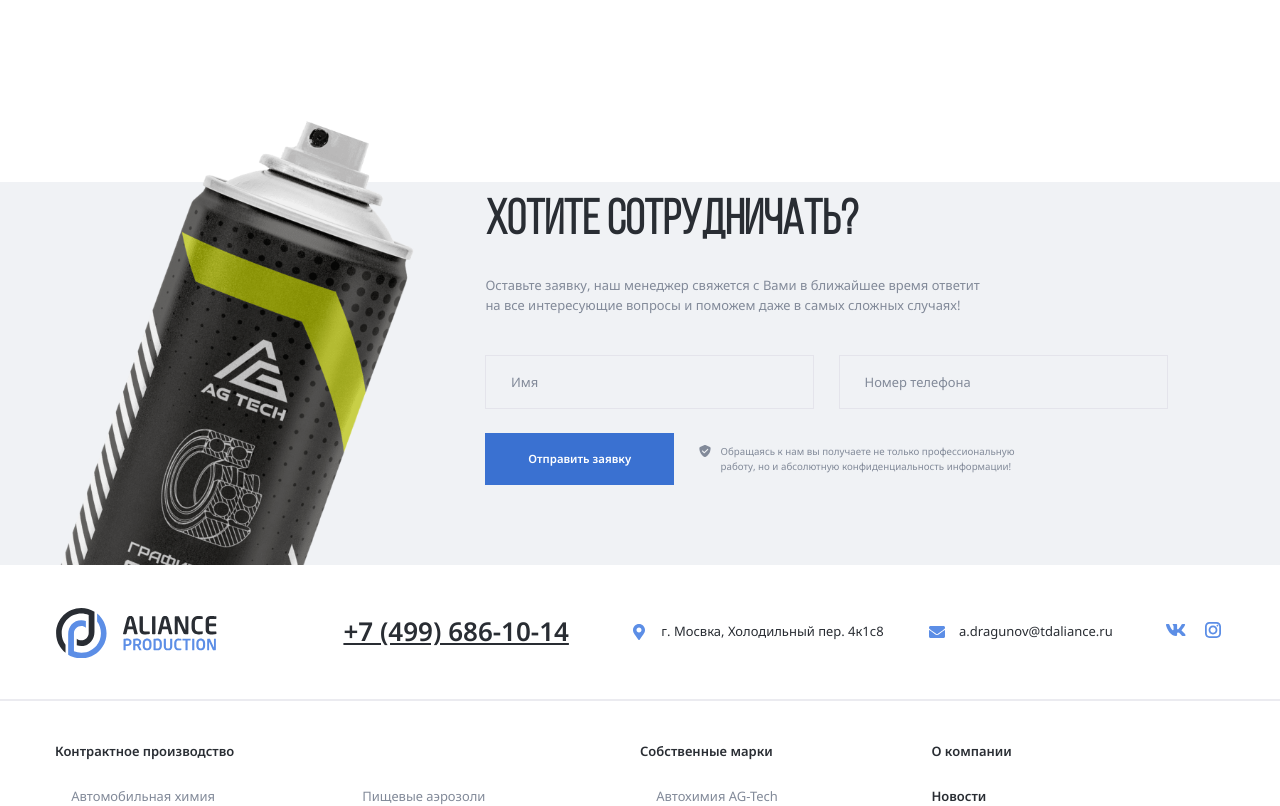
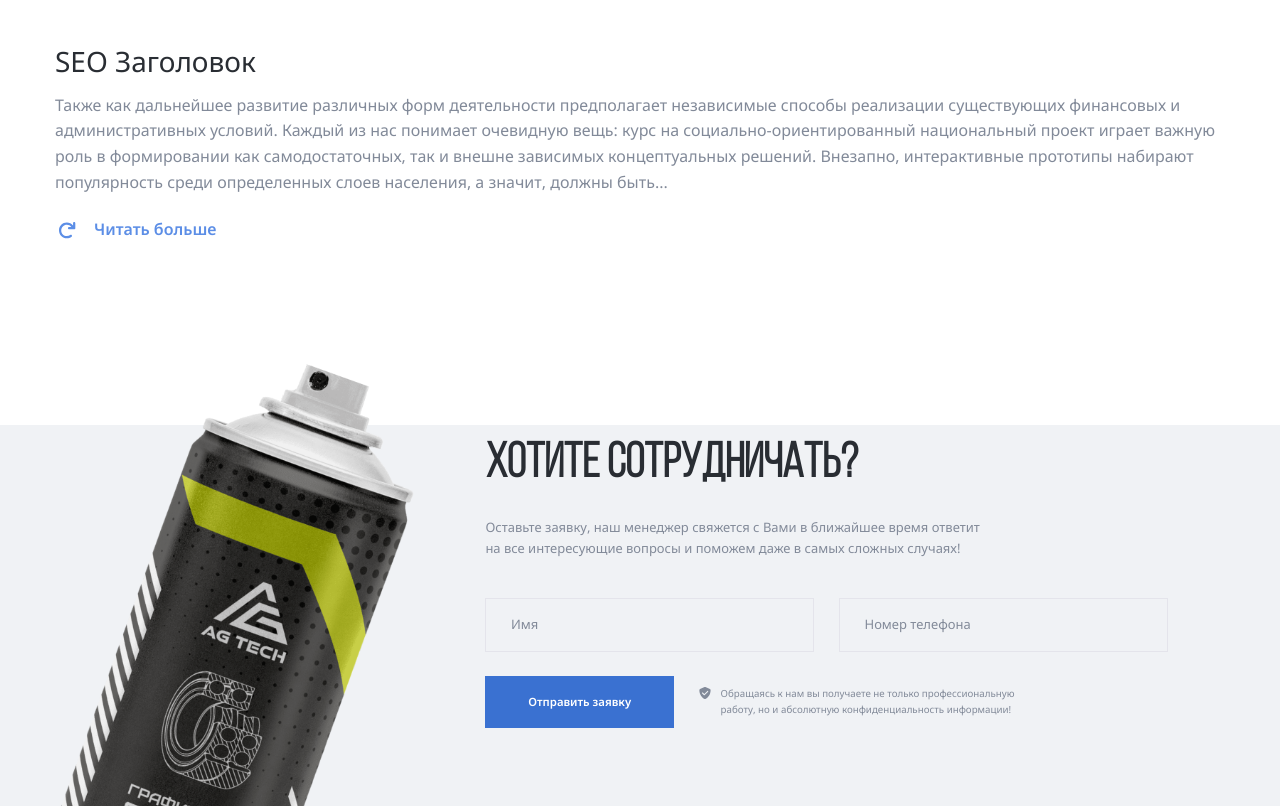
Before and after one commit to Karter298/Aliance, a PHP site: page /contracts.php in a window 1280 px wide. Shown: the part 1388-2194 px from the top of the page. Run offline with PHP 8.4, Linux system fonts and the light colour scheme; some web fonts are replaced.

Commit message:
add: contracts page + PP

```diff
--- a/contracts.php
+++ b/contracts.php
@@ -1,8 +1,27 @@
 <?php
 $page_title = 'Контрактное производство';
-$header_style = "page-header-img";
-$breadcrumb_style = "breadcrumb-item-link-white";
+$header_style = "page-bg-grey";
+$breadcrumb_style = "breadcrumb-item-link-gr";
 include_once('header-page.php');
-include_once('./template-parts/contracts-block.php');
 ?>
+<div class="contracts-him">
+<?php include_once('./template-parts/contracts-block.php');?>
+</div>
+<section class="section seo">
+<div class="container container-seo">
+  <h3 class="title-seo">
+    SEO Заголовок
+  </h3>
+  <p class="text-seo">
+    Также как дальнейшее развитие различных форм деятельности предполагает независимые способы реализации существующих финансовых и административных условий. Каждый из нас понимает очевидную вещь: курс на социально-ориентированный национальный проект играет важную роль в формировании как самодостаточных, так и внешне зависимых концептуальных решений. Внезапно, интерактивные прототипы набирают популярность среди определенных слоев населения, а значит, должны быть...
+  </p>
+  <div class="link-seo">
+    <svg width="24" height="24" class="seo-icon">
+      <use href="img/sprite.svg#more"></use>
+    </svg>
+    <a href="#" class="seo-readmore">Читать больше</a>
+  </div>
+</div>
+</section>
+
 <?php include_once('footer.php');?>
--- a/css/style.css
+++ b/css/style.css
@@ -1167,7 +1167,39 @@
 .production-image-t {
   display: none;
 }
-
+.contracts-him {
+  margin-top: -3.1875rem;
+  margin-bottom: -3.1875rem;
+}
+.title-seo {
+  font-family: "Noto Sans";
+  font-style: normal;
+  font-weight: 400;
+  font-size: 28px;
+  line-height: 160%;
+  color: #292d33;
+  margin-bottom: 0.6875rem;
+}
+.text-seo {
+  font-weight: 400;
+  font-size: 16px;
+  line-height: 160%;
+  color: #828a99;
+  margin-top: 0;
+  margin-bottom: 22px;
+}
+.link-seo {
+  display: flex;
+  align-items: center;
+  gap: 15px;
+}
+.seo-readmore {
+  text-decoration: none;
+  font-weight: 600;
+  font-size: 16px;
+  line-height: 160%;
+  color: #5c8ee6;
+}
 @media (min-width: 992px) {
   .button-link:hover:before {
     width: 60px;
@@ -1731,6 +1763,17 @@
   .aerosole-marg {
     margin-bottom: 9.7rem;
   }
+  .contracts-him {
+    margin-top: -2rem;
+    margin-bottom: -4rem;
+  }
+  .title-seo {
+    font-size: 20px;
+    margin-bottom: 16px;
+  }
+  .seo-readmore {
+    letter-spacing: -1px;
+  }
 }
 @media (max-width: 576px) {
   .clients {
```
Also changed, not shown: img/sprite.svg.
